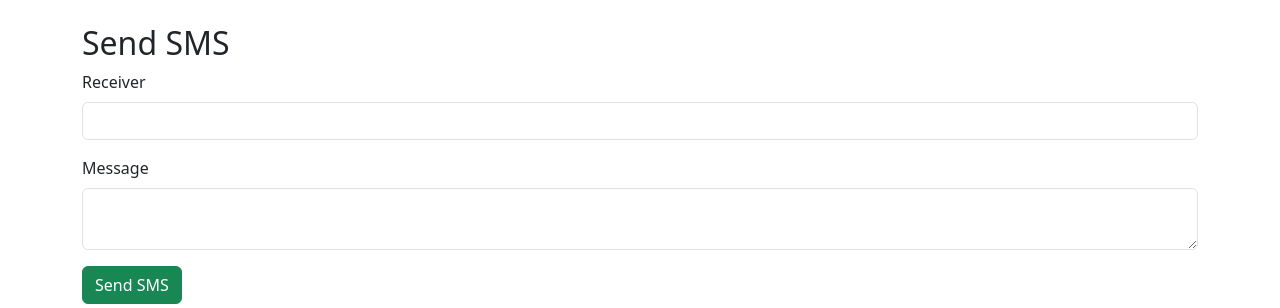
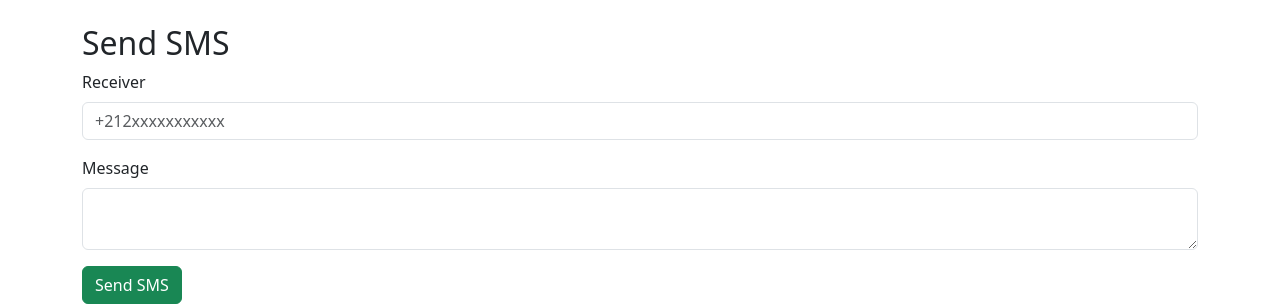
Before and after one commit to anascl11/sms-gateway, a Flask app: page /dashboard in a window 1280 px wide. Shown: the part 56-364 px from the top of the page. Run offline with Flask 3, Linux system fonts and the light colour scheme; the visitor is signed in with stand-in values (Sample User, id 1); data that the repository does not hold is empty.

Commit message:
add the place holder

```diff
--- a/templates/dashboard.html
+++ b/templates/dashboard.html
@@ -7,7 +7,7 @@
 <form method="POST">
   <div class="mb-3">
     <label class="form-label">Receiver</label>
-    <input type="text" name="receiver" class="form-control" required>
+    <input type="text" name="receiver" class="form-control" placeholder="+212xxxxxxxxxxx" required>
   </div>
   <div class="mb-3">
     <label class="form-label">Message</label>
```
